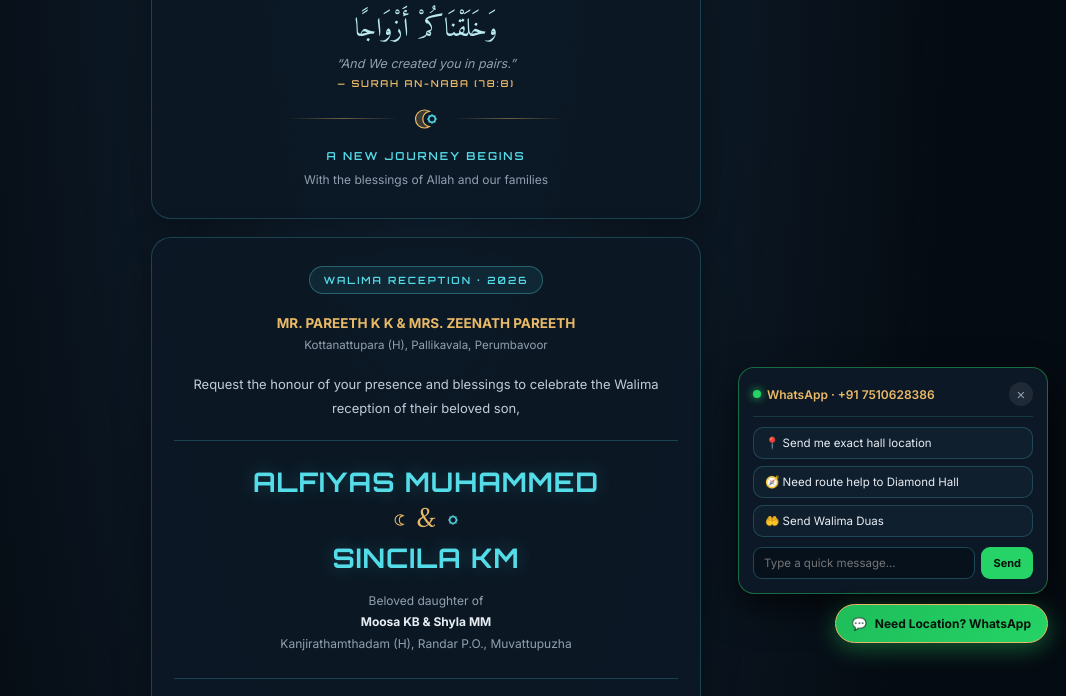
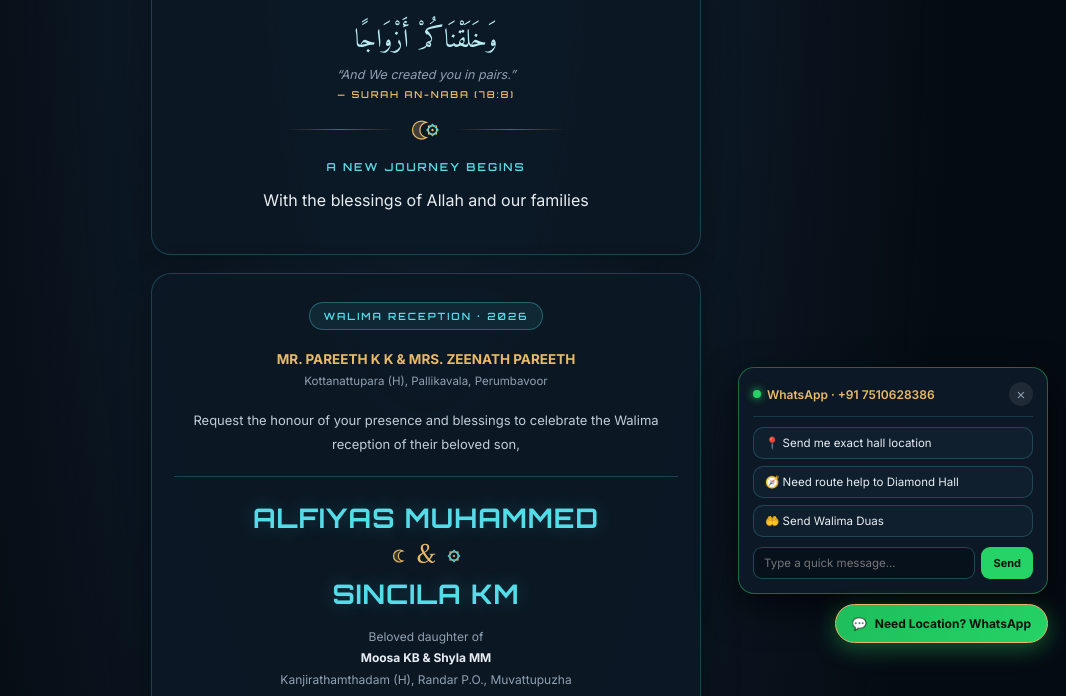
Before and after one commit to ALFIYAS7/Wedding, a plain HTML site: page index.html in a window 1280 px wide. Shown: the part 139-835 px from the top of the page, without its empty margins (214-1280 px from the left). Drawn offline with Linux system fonts and the light colour scheme.

Commit message:
Update index.html

```diff
--- a/index.html
+++ b/index.html
@@ -97,14 +97,7 @@ body {
     margin-top: 6px;
 }
 
-.subtitle {
-    color: var(--muted);
-    font-size: 12px;
-    line-height: 1.75;
-    margin: 4px 0 0;
-}
-
-/* Islamic Crescent & Star Divider */
+/* Islamic Rub el Hizb (۞) Divider */
 .islamic-divider {
     display: flex;
     align-items: center;
@@ -118,6 +111,13 @@ body {
     flex: 1;
     max-width: 110px;
     background: linear-gradient(90deg, transparent, rgba(233, 185, 103, 0.45), transparent);
+}
+
+.rub-el-hizb {
+    display: inline-flex;
+    align-items: center;
+    justify-content: center;
+    filter: drop-shadow(0 0 6px rgba(233, 185, 103, 0.35));
 }
 
 /* Host & Couple Card */
@@ -610,13 +610,16 @@ body {
         <p class="verse-translation">&ldquo;And We created you in pairs.&rdquo;</p>
         <div class="surah-ref">&mdash; SURAH AN-NABA (78:8)</div>
 
-        <!-- Inline SVG Islamic Crescent Moon & 8-Pointed Star Divider -->
+        <!-- Inline SVG Islamic Crescent Moon & Rub el Hizb (۞) Divider -->
         <div class="islamic-divider" aria-hidden="true">
             <span class="line"></span>
-            <svg width="32" height="24" viewBox="0 0 32 24" fill="none" xmlns="http://www.w3.org/2000/svg">
-                <path d="M14.5 3C9.53 3 5.5 7.03 5.5 12C5.5 16.97 9.53 21 14.5 21C16.32 21 18.02 20.46 19.44 19.53C15.72 19.14 12.82 15.92 12.82 12C12.82 8.08 15.72 4.86 19.44 4.47C18.02 3.54 16.32 3 14.5 3Z" fill="#e9b967" fill-opacity="0.22" stroke="#e9b967" stroke-width="1.2"/>
-                <rect x="19" y="9" width="6" height="6" stroke="#55dce9" stroke-width="1.1"/>
-                <rect x="19" y="9" width="6" height="6" transform="rotate(45 22 12)" stroke="#55dce9" stroke-width="1.1"/>
+            <svg width="36" height="24" viewBox="0 0 36 24" fill="none" xmlns="http://www.w3.org/2000/svg">
+                <!-- Crescent Moon (Hilal) -->
+                <path d="M13.5 3C8.53 3 4.5 7.03 4.5 12C4.5 16.97 8.53 21 13.5 21C15.32 21 17.02 20.46 18.44 19.53C14.72 19.14 11.82 15.92 11.82 12C11.82 8.08 14.72 4.86 18.44 4.47C17.02 3.54 15.32 3 13.5 3Z" fill="#e9b967" fill-opacity="0.24" stroke="#e9b967" stroke-width="1.25"/>
+                <!-- Rub el Hizb (۞) -->
+                <rect x="20.5" y="8" width="8" height="8" stroke="#e9b967" stroke-width="1.15"/>
+                <rect x="20.5" y="8" width="8" height="8" transform="rotate(45 24.5 12)" stroke="#55dce9" stroke-width="1.15"/>
+                <circle cx="24.5" cy="12" r="1.2" fill="#e9b967"/>
             </svg>
             <span class="line"></span>
         </div>
@@ -645,13 +648,14 @@ body {
             <div class="name">ALFIYAS MUHAMMED</div>
 
             <div class="ampersand-row">
-                <svg width="14" height="14" viewBox="0 0 16 16" fill="none" aria-hidden="true">
-                    <path d="M9.5 2C6.19 2 3.5 4.69 3.5 8C3.5 11.31 6.19 14 9.5 14C10.71 14 11.85 13.64 12.79 13.02C10.31 12.76 8.38 10.61 8.38 8C8.38 5.39 10.31 3.24 12.79 2.98C11.85 2.36 10.71 2 9.5 2Z" stroke="#e9b967" stroke-width="1.2"/>
+                <svg width="16" height="16" viewBox="0 0 16 16" fill="none" aria-hidden="true">
+                    <path d="M9.5 2C6.19 2 3.5 4.69 3.5 8C3.5 11.31 6.19 14 9.5 14C10.71 14 11.85 13.64 12.79 13.02C10.31 12.76 8.38 10.61 8.38 8C8.38 5.39 10.31 3.24 12.79 2.98C11.85 2.36 10.71 2 9.5 2Z" fill="#e9b967" fill-opacity="0.2" stroke="#e9b967" stroke-width="1.2"/>
                 </svg>
                 <span class="ampersand">&amp;</span>
-                <svg width="14" height="14" viewBox="0 0 16 16" fill="none" aria-hidden="true">
-                    <rect x="4.5" y="4.5" width="7" height="7" stroke="#55dce9" stroke-width="1.1"/>
-                    <rect x="4.5" y="4.5" width="7" height="7" transform="rotate(45 8 8)" stroke="#55dce9" stroke-width="1.1"/>
+                <svg width="16" height="16" viewBox="0 0 16 16" fill="none" aria-hidden="true">
+                    <rect x="4" y="4" width="8" height="8" stroke="#e9b967" stroke-width="1.1"/>
+                    <rect x="4" y="4" width="8" height="8" transform="rotate(45 8 8)" stroke="#55dce9" stroke-width="1.1"/>
+                    <circle cx="8" cy="8" r="1.1" fill="#e9b967"/>
                 </svg>
             </div>
 
@@ -751,13 +755,16 @@ body {
 
     <!-- CARD 4: DIRECT DUAS, WISHES & CONTACT -->
     <section class="card">
-        <!-- Inline SVG Islamic Crescent Moon & 8-Pointed Star Divider -->
+        <!-- Inline SVG Islamic Crescent Moon & Rub el Hizb (۞) Divider -->
         <div class="islamic-divider" style="margin-top: 0;" aria-hidden="true">
             <span class="line"></span>
-            <svg width="32" height="24" viewBox="0 0 32 24" fill="none" xmlns="http://www.w3.org/2000/svg">
-                <path d="M14.5 3C9.53 3 5.5 7.03 5.5 12C5.5 16.97 9.53 21 14.5 21C16.32 21 18.02 20.46 19.44 19.53C15.72 19.14 12.82 15.92 12.82 12C12.82 8.08 15.72 4.86 19.44 4.47C18.02 3.54 16.32 3 14.5 3Z" fill="#e9b967" fill-opacity="0.22" stroke="#e9b967" stroke-width="1.2"/>
-                <rect x="19" y="9" width="6" height="6" stroke="#55dce9" stroke-width="1.1"/>
-                <rect x="19" y="9" width="6" height="6" transform="rotate(45 22 12)" stroke="#55dce9" stroke-width="1.1"/>
+            <svg width="36" height="24" viewBox="0 0 36 24" fill="none" xmlns="http://www.w3.org/2000/svg">
+                <!-- Crescent Moon (Hilal) -->
+                <path d="M13.5 3C8.53 3 4.5 7.03 4.5 12C4.5 16.97 8.53 21 13.5 21C15.32 21 17.02 20.46 18.44 19.53C14.72 19.14 11.82 15.92 11.82 12C11.82 8.08 14.72 4.86 18.44 4.47C17.02 3.54 15.32 3 13.5 3Z" fill="#e9b967" fill-opacity="0.24" stroke="#e9b967" stroke-width="1.25"/>
+                <!-- Rub el Hizb (۞) -->
+                <rect x="20.5" y="8" width="8" height="8" stroke="#e9b967" stroke-width="1.15"/>
+                <rect x="20.5" y="8" width="8" height="8" transform="rotate(45 24.5 12)" stroke="#55dce9" stroke-width="1.15"/>
+                <circle cx="24.5" cy="12" r="1.2" fill="#e9b967"/>
             </svg>
             <span class="line"></span>
         </div>
```
